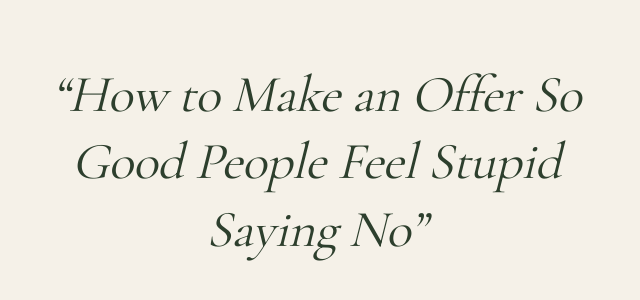
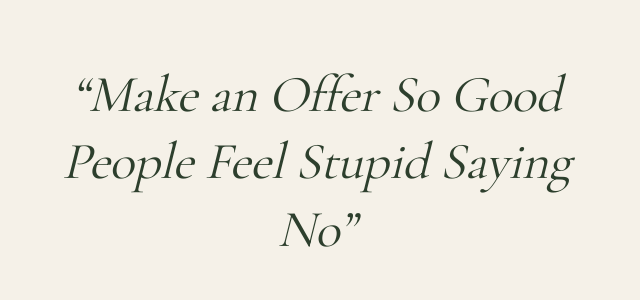
Before and after one commit to LeonardHolter/leonardholter.com, a Next.js app: page /books/100m-offers in a window 1280 px wide. Shown: the part 238-538 px from the top of the page, without its empty margins (324-964 px from the left). Built offline with nearby package versions, Linux system fonts and the light colour scheme.

Commit message:
Update M Offers quote
Co-Authored-By: Claude Haiku 4.5 <noreply@anthropic.com>

```diff
--- a/app/books/100m-offers/page.tsx
+++ b/app/books/100m-offers/page.tsx
@@ -46,8 +46,7 @@ export default function BookQuotePage() {
       `}</style>
       <main className={`quote-page ${cormorant.variable}`}>
         <blockquote className="quote-text">
-          &ldquo;How to Make an Offer So Good People Feel Stupid Saying
-          No&rdquo;
+          &ldquo;Make an Offer So Good People Feel Stupid Saying No&rdquo;
         </blockquote>
       </main>
     </>
```
